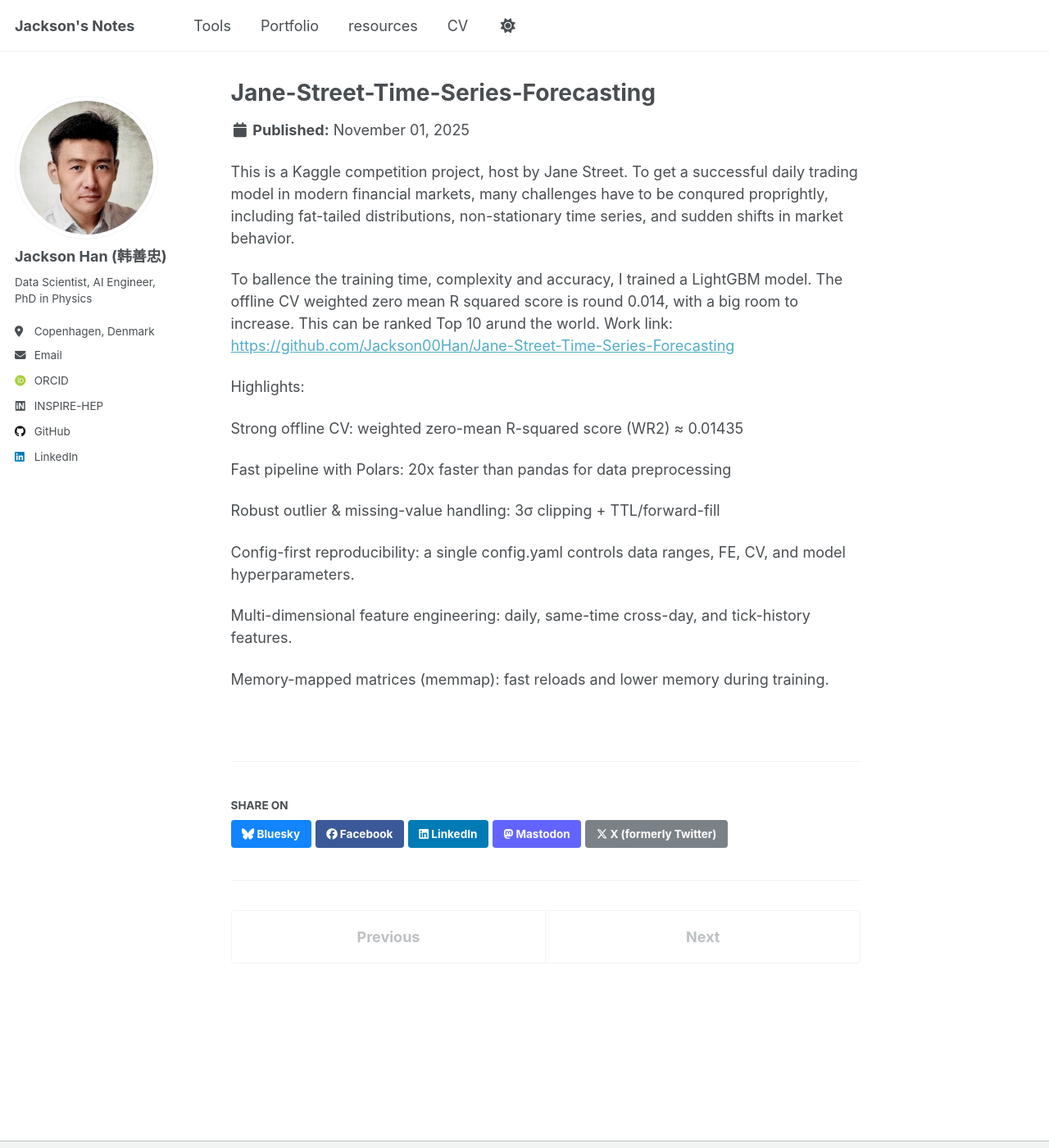
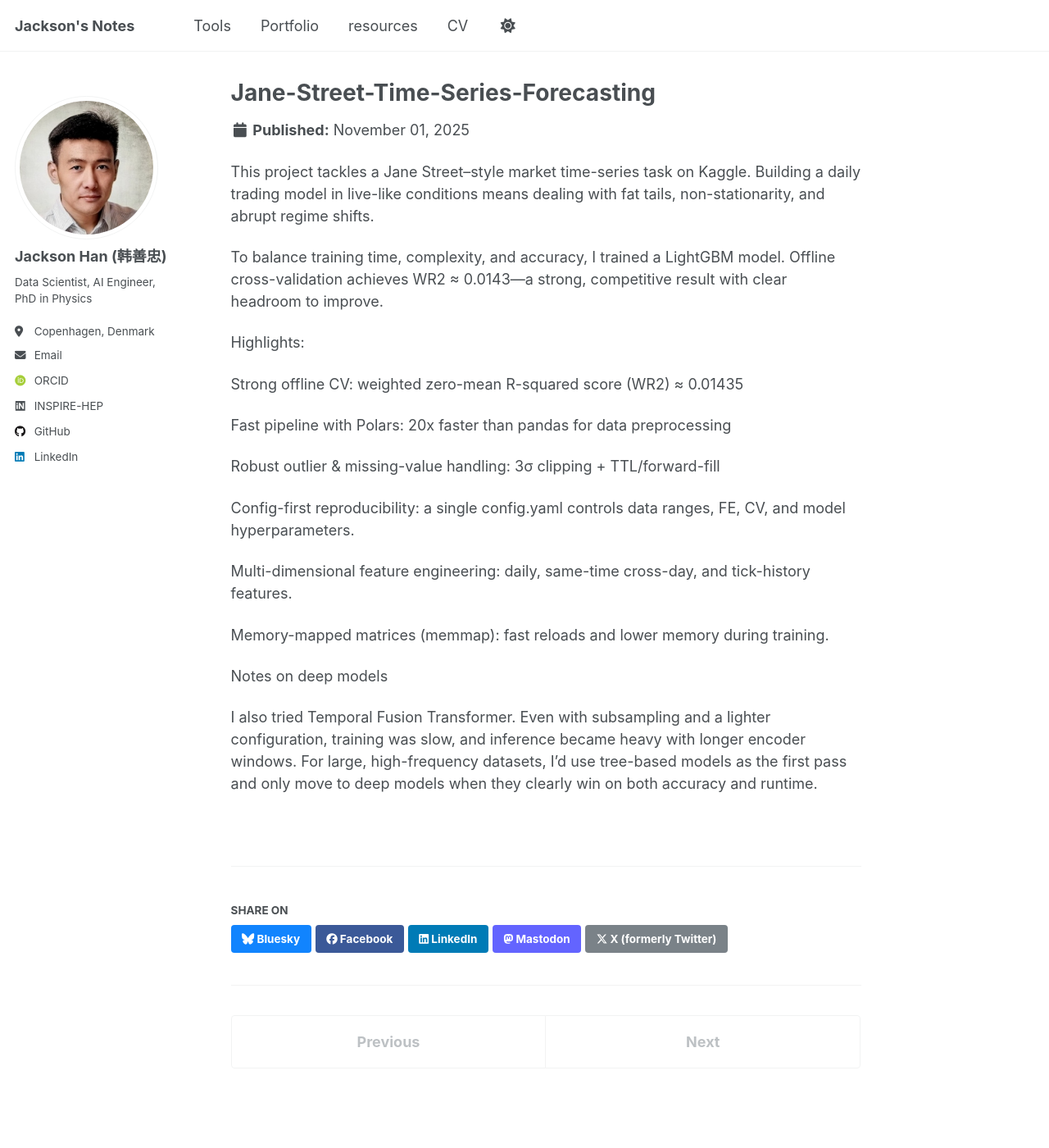
Before and after one commit to Jackson00Han/Jackson00Han.github.io, a Jekyll site: the page built from _portfolio/portfolio-1.md, in a window 1280 px wide and 1400 px high. Shown: the whole window at 82% size. Built offline with Jekyll 4.4.1, drawn with Linux system fonts in a browser that asks for light colours; some web fonts are replaced; a script that is not in the unit is left out.

Commit message:
Revert "Revert "up""
This reverts commit f90d8659d369b1a0d71508a5357ff3fd7ced7b58.

```diff
--- a/_portfolio/portfolio-1.md
+++ b/_portfolio/portfolio-1.md
@@ -9,9 +9,9 @@ teaser: /images/js.png
 image:  /images/js.png
 ---
 
-This is a Kaggle competition project, host by Jane Street. To get a successful daily trading model in modern financial markets, many challenges have to be conqured proprightly, including fat-tailed distributions, non-stationary time series, and sudden shifts in market behavior.
+This project tackles a Jane Street–style market time-series task on Kaggle. Building a daily trading model in live-like conditions means dealing with fat tails, non-stationarity, and abrupt regime shifts.
 
-To ballence the training time, complexity and accuracy, I trained a LightGBM model. The offline CV weighted zero mean R squared score is round 0.014, with a big room to increase. This can be ranked Top 10 arund the world. Work link: [https://github.com/Jackson00Han/Jane-Street-Time-Series-Forecasting](https://github.com/Jackson00Han/Jane-Street-Time-Series-Forecasting)
+To balance training time, complexity, and accuracy, I trained a LightGBM model. Offline cross-validation achieves WR2 ≈ 0.0143—a strong, competitive result with clear headroom to improve.
 
 Highlights:
 
@@ -26,3 +26,8 @@ Config-first reproducibility: a single config.yaml controls data ranges, FE, CV,
 Multi-dimensional feature engineering: daily, same-time cross-day, and tick-history features.
 
 Memory-mapped matrices (memmap): fast reloads and lower memory during training.
+
+
+Notes on deep models
+
+I also tried Temporal Fusion Transformer. Even with subsampling and a lighter configuration, training was slow, and inference became heavy with longer encoder windows. For large, high-frequency datasets, I’d use tree-based models as the first pass and only move to deep models when they clearly win on both accuracy and runtime.
```
